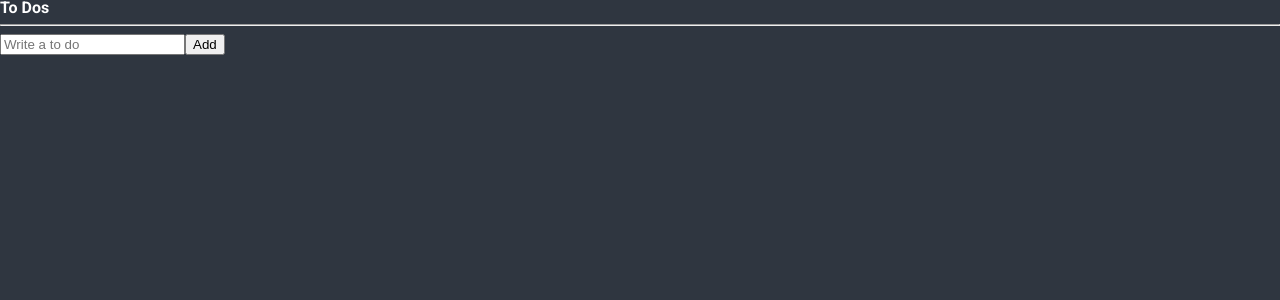
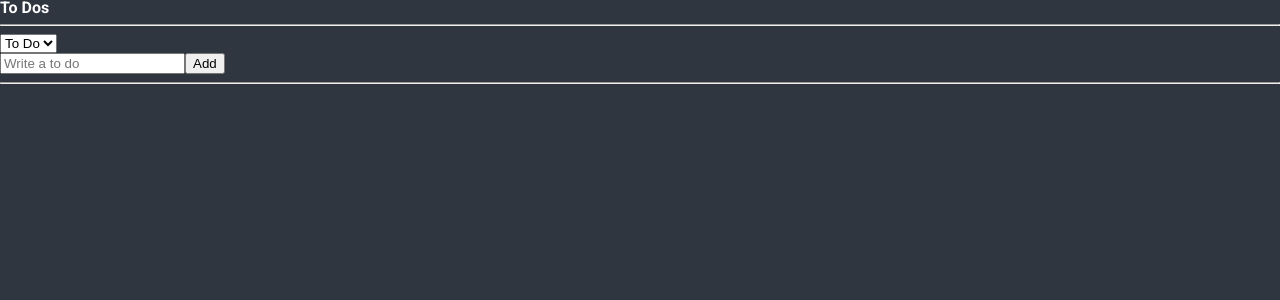
Before and after one commit to gaeguriBanchan/react-study-masterclass, a React (Create React App) app: page / in a window 1280 px wide. Shown: the top 300 px of the page. Built offline with nearby package versions, Linux system fonts and the light colour scheme.

Commit message:
Selectors

```diff
--- a/src/atoms.tsx
+++ b/src/atoms.tsx
@@ -1,4 +1,4 @@
-import { atom } from 'recoil';
+import { atom, selector } from 'recoil';
 
 export interface IToDo {
   text: string;
@@ -6,7 +6,21 @@
   category: 'TO_DO' | 'DOING' | 'DONE';
 }
 
+export const categoryState = atom({
+  key: 'category',
+  default: 'TO_DO',
+});
+
 export const toDoState = atom<IToDo[]>({
   key: 'toDo',
   default: [],
 });
+
+export const toDoSelector = selector({
+  key: 'toDoSelector',
+  get: ({ get }) => {
+    const toDos = get(toDoState);
+    const category = get(categoryState);
+    return toDos.filter((toDo) => toDo.category === category);
+  },
+});
--- a/src/components/TodoList.tsx
+++ b/src/components/TodoList.tsx
@@ -1,23 +1,35 @@
 import React from 'react';
-import { useRecoilValue } from 'recoil';
-import { toDoState } from '../atoms';
+import { useRecoilState, useRecoilValue } from 'recoil';
+import { categoryState, toDoSelector } from '../atoms';
 import CreateToDo from './CreateToDo';
 import ToDo from './ToDo';
 
 export default function TodoList() {
-  const toDos = useRecoilValue(toDoState);
-  console.log(toDos);
-
+  const toDos = useRecoilValue(toDoSelector);
+  const [category, setCategory] = useRecoilState(categoryState);
+  const onInput = (event: React.FormEvent<HTMLSelectElement>) => {
+    setCategory(event.currentTarget.value);
+  };
   return (
     <div>
       <h1>To Dos</h1>
       <hr />
+      <select value={category} onInput={onInput}>
+        <option value="TO_DO">To Do</option>
+        <option value="DOING">Doing</option>
+        <option value="DONE">Done</option>
+      </select>
       <CreateToDo />
-      <ul>
-        {toDos.map((toDo) => (
-          <ToDo key={toDo.id} {...toDo} />
-        ))}
-      </ul>
+      <hr />
+      {toDos?.map((toDo) => (
+        <ToDo key={toDo.id} {...toDo} />
+      ))}
+      {/* {category === 'TO_DO' &&
+        toDo.map((aToDo) => <ToDo key={aToDo.id} {...aToDo} />)}
+      {category === 'DOING' &&
+        doing.map((aToDo) => <ToDo key={aToDo.id} {...aToDo} />)}
+      {category === 'DONE' &&
+        done.map((aToDo) => <ToDo key={aToDo.id} {...aToDo} />)} */}
     </div>
   );
 }
```
